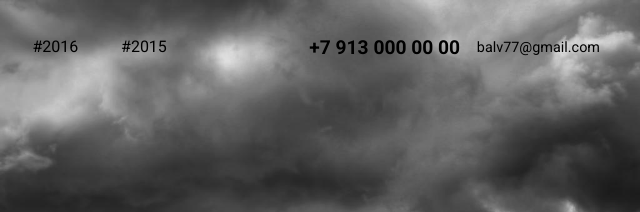
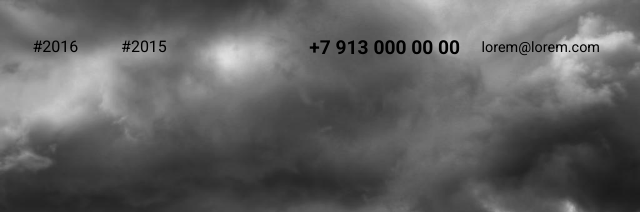
Before and after one commit to aleksey-batalov/aleksey-batalov.github.io, a plain HTML site: page index.html in a window 1280 px wide. Shown: the top 212 px of the page, 640-1280 px from the left. Drawn offline with Linux system fonts and the light colour scheme.

Commit message:
changed email on index.html file

```diff
--- a/index.html
+++ b/index.html
@@ -23,7 +23,7 @@
         </nav>
         <div class="links">
             <a href="#" class="tel">+7 913 000 00 00</a>
-            <a href="#" class="call">balv77@gmail.com</a>
+            <a href="#" class="call">lorem@lorem.com</a>
         </div>
         <div class="content">
             <h1>Lorem ipsum dolor</h1>
```
